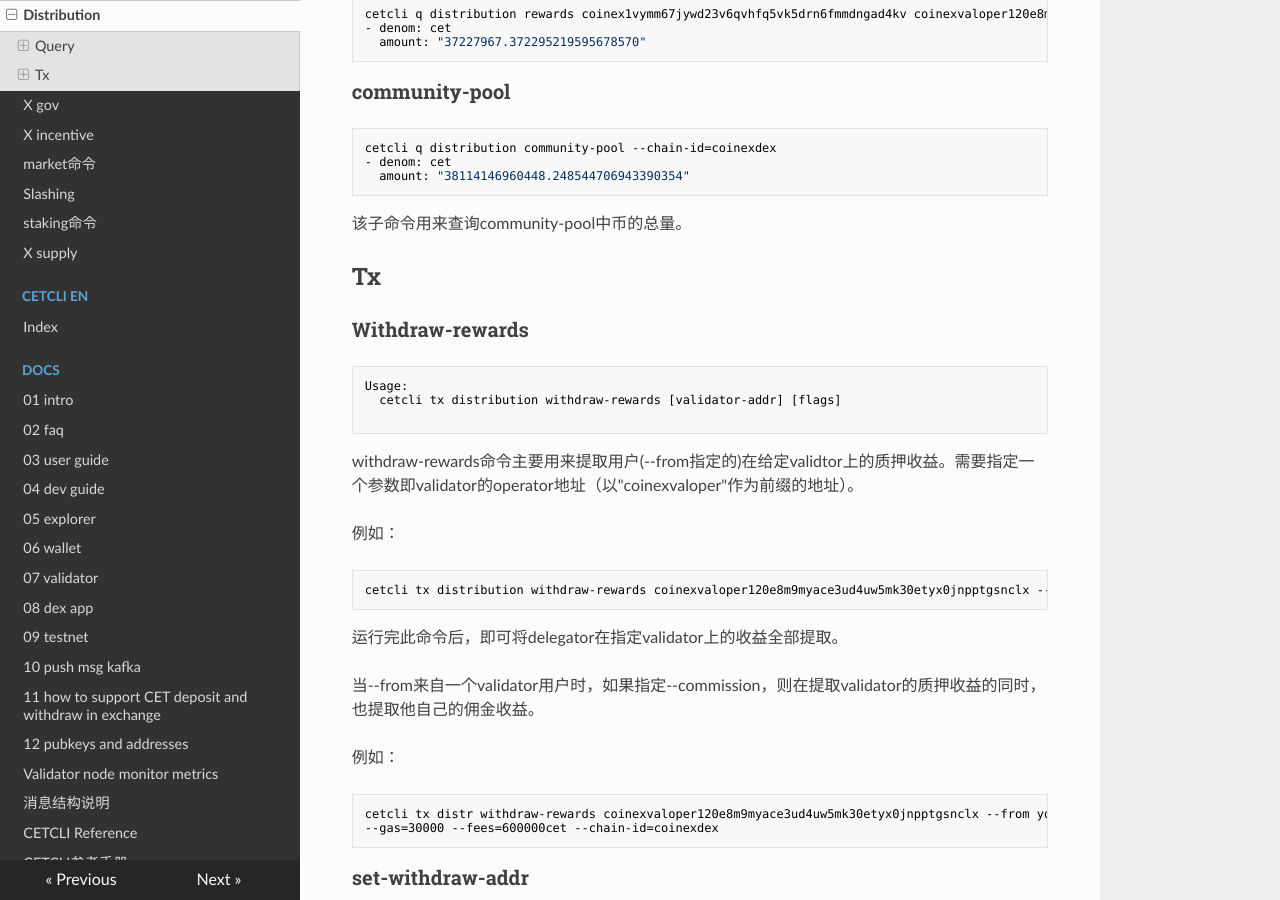
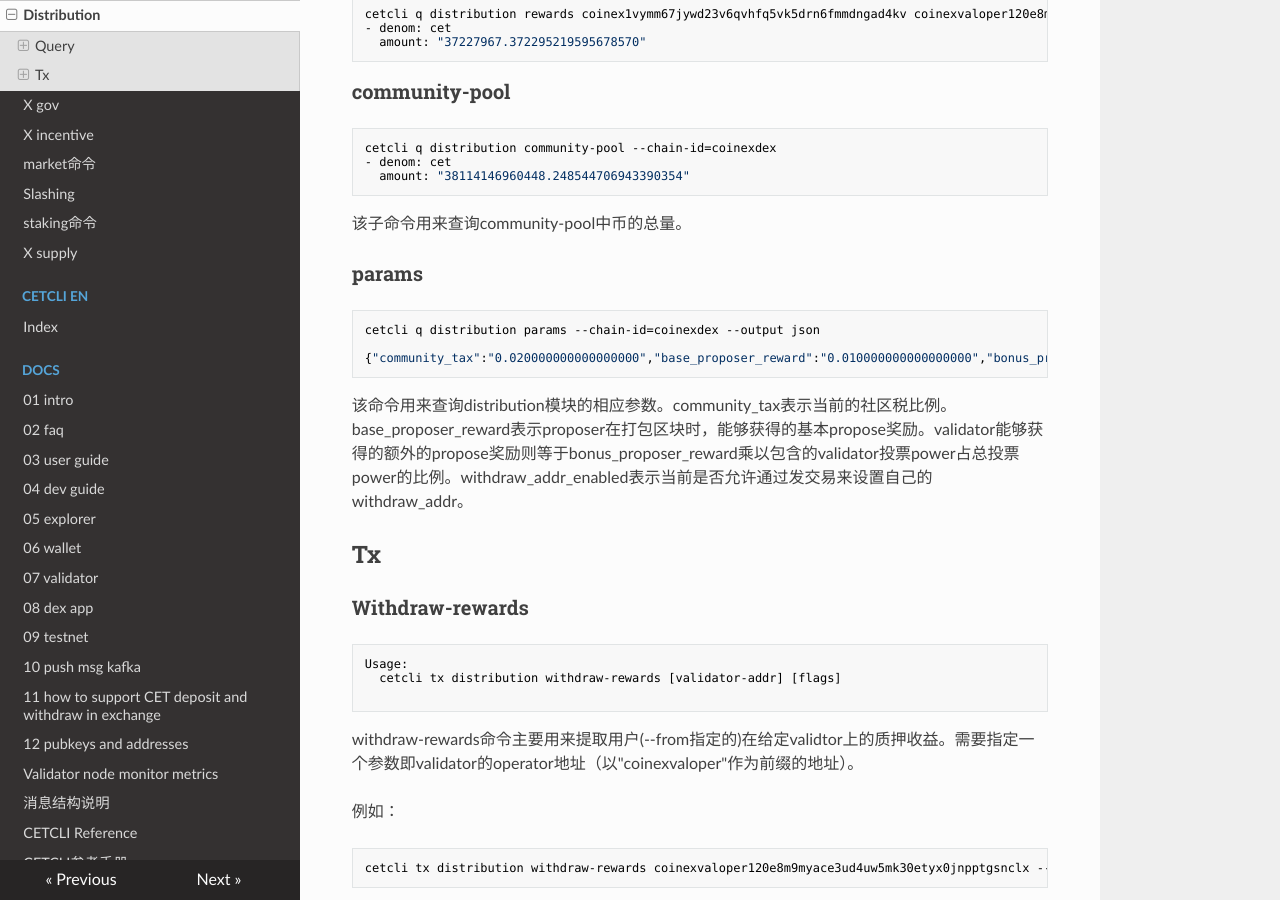
Before and after one commit to coinexchain/dex-manual, an MkDocs documentation site: the page built from docs/cetcli/x_distr.md, in a window 1280 px wide and 900 px high, scrolled down 1313 px. Built offline with MkDocs 1.6.1, drawn with Linux system fonts in a browser that asks for light colours; nearby versions of some CDN libraries.

Commit message:
Update x_distr.md

````diff
--- a/docs/cetcli/x_distr.md
+++ b/docs/cetcli/x_distr.md
@@ -76,6 +76,16 @@ cetcli q distribution community-pool --chain-id=coinexdex
 
 该子命令用来查询community-pool中币的总量。
 
+### params
+
+```bash
+cetcli q distribution params --chain-id=coinexdex --output json
+
+{"community_tax":"0.020000000000000000","base_proposer_reward":"0.010000000000000000","bonus_proposer_reward":"0.040000000000000000","withdraw_addr_enabled":true}
+```
+
+该命令用来查询distribution模块的相应参数。community_tax表示当前的社区税比例。base_proposer_reward表示proposer在打包区块时，能够获得的基本propose奖励。validator能够获得的额外的propose奖励则等于bonus_proposer_reward乘以包含的validator投票power占总投票power的比例。withdraw_addr_enabled表示当前是否允许通过发交易来设置自己的withdraw_addr。
+
 ## Tx
 
 ### Withdraw-rewards
````
